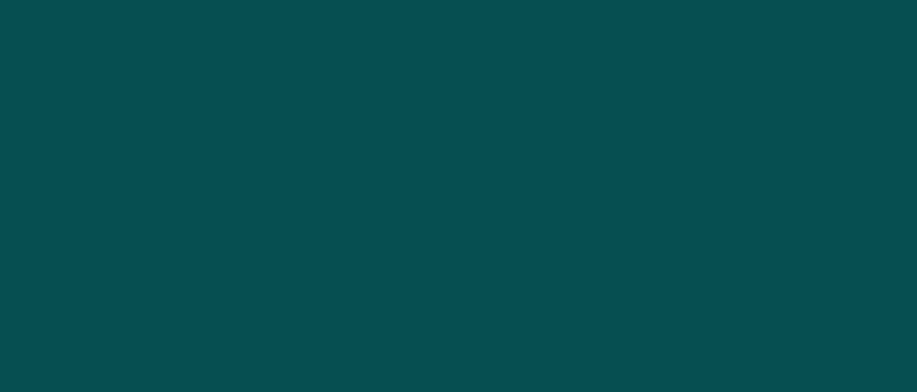
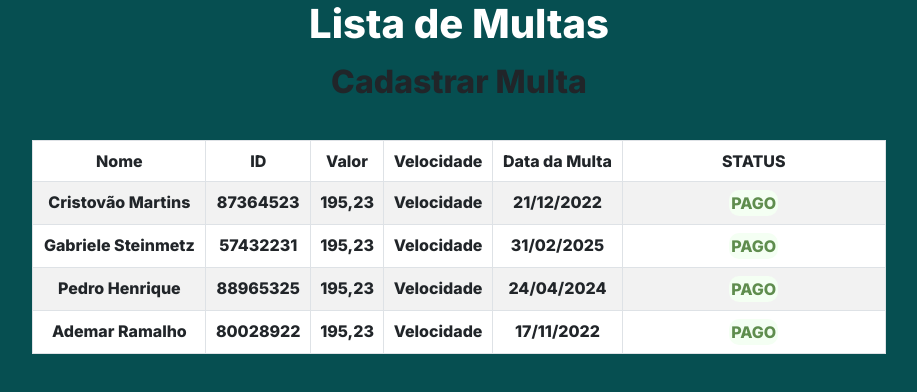
Before and after one commit to FleetControlSpeed/Front-end-fleet-control, a Vue app: page /lista-multas in a window 1280 px wide. Before the commit this address had no page. Shown: the top 392 px of the page, without its empty margins (181-1098 px from the left). Built offline with nearby package versions, Linux system fonts and the light colour scheme.

Commit message:
Tela de Multas

```diff
--- a/src/router/index.ts
+++ b/src/router/index.ts
@@ -6,6 +6,11 @@ const routes: Array<RouteRecordRaw> = [
     path: '/',
     name: 'login',
     component: Login
+  },
+  {
+    path: '/lista-multas',
+    name: 'lista-multas',
+    component:() => import('../views/multas/Multas-lista-view.vue')
   },
   {
     path: '/about',
--- a/src/views/Login.vue
+++ b/src/views/Login.vue
@@ -11,7 +11,7 @@
     <input type="password" class="form-control" id="Senha" placeholder="SENHA">
   </div>
   <div>
-    <button type="submit" class="btn">ENTRAR</button>
+    <button type="submit" class="btn"><router-link to="/lista-multas">ENTRAR</router-link></button>
   </div>
   <div class="esqueciSenha">
     <router-link to="/about" > ESQUECI MINHA SENHA</router-link>
@@ -29,7 +29,6 @@ export default defineComponent({
 </script>
 
 <style scoped lang="scss">
-
 .logo{
   margin-top: 100px;
   transform: scale(1.2);
--- /dev/null
+++ b/src/views/multas/Multas-lista-view.vue
@@ -0,0 +1,89 @@
+<template>
+<div class="flex:none">
+<div>
+
+    <h1>Lista de Multas</h1>
+    <button type="submit" class="btn">
+        <h2>Cadastrar Multa</h2>
+        <img>
+    </button>
+    <div class=" table-responsive-lg col-md-8 offset-md-2">
+    <table class="table table-striped table-bordered">
+        <thead>
+            <tr>
+                <th scope="col">Nome</th>
+                <th scope="col">ID</th>
+                <th scope="col">Valor</th>
+                <th scope="col">Velocidade</th>
+                <th scope="col">Data da Multa</th>
+                <th scope="col">STATUS</th>
+            </tr>
+        </thead>
+        <tbody class="table-striped">
+            <tr>
+                <th scope="row">Cristovão Martins</th>
+                <th scope="row">87364523</th>
+                <th scope="row">195,23</th>
+                <th scope="row">Velocidade</th>
+                <th scope="row">21/12/2022</th>
+                <th scope="row">
+                    <input class="status-multa" type="text" placeholder="PAGO" readonly>
+                </th>
+            </tr>
+            <tr>
+                <th scope="row">Gabriele Steinmetz</th>
+                <th scope="row">57432231</th>
+                <th scope="row">195,23</th>
+                <th scope="row">Velocidade</th>
+                <th scope="row">31/02/2025</th>
+                <th scope="row">
+                    <input class="status-multa" type="text" placeholder="PAGO" readonly>
+                </th>
+            </tr>
+            <tr>
+                <th scope="row">Pedro Henrique</th>
+                <th scope="row">88965325</th>
+                <th scope="row">195,23</th>
+                <th scope="row">Velocidade</th>
+                <th scope="row">24/04/2024</th>
+                <th scope="row">
+                    <input class="status-multa" type="text" placeholder="PAGO" readonly>
+                </th>
+            </tr>
+            <tr>
+                <th scope="row">Ademar Ramalho</th>
+                <th scope="row">80028922</th>
+                <th scope="row">195,23</th>
+                <th scope="row">Velocidade</th>
+                <th scope="row">17/11/2022</th>
+                <th scope="row">
+                    <input class="status-multa" type="text" placeholder="PAGO" readonly>
+                </th>
+            </tr>
+
+        </tbody>
+    </table>
+    </div>
+</div>
+</div>
+</template>
+
+<script lang="ts">
+
+</script>
+
+<style lang="scss">
+    input::placeholder{
+        color: #5F8D4E;
+        text-align: center;
+    }
+    .status-multa{
+        background-color: #F4FFF3;
+        border: none;
+        width: 20%;
+        border-radius: 10px;
+    }
+    thead{
+        background-color: #b5b5c3;
+    }
+</style>
```
